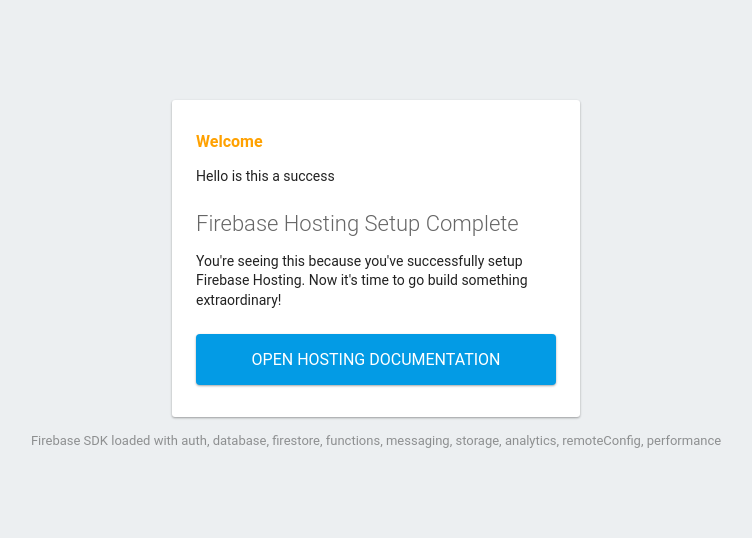
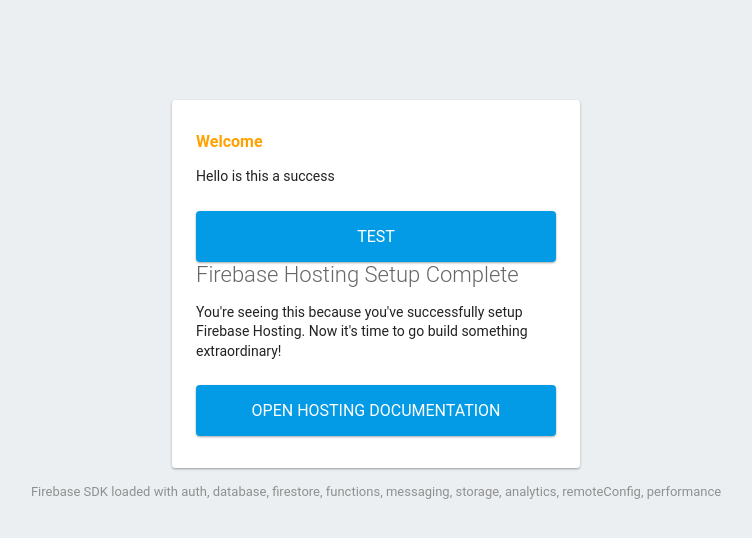
Before and after one commit to INFO-GROUP-2021/INFOPROJECT2021, a website: page public/index.html in a window 1280 px wide. Shown: the whole page, without its empty margins (264-1016 px from the left). Drawn offline with Linux system fonts and the light colour scheme; some packages are replaced by stand-ins of ours.

Commit message:
Update index.html

```diff
--- a/public/index.html
+++ b/public/index.html
@@ -42,6 +42,7 @@
     <div id="message">
       <h2>Welcome</h2>
       <p>Hello is this a success</p>
+      <a href ="/second.html">Test </a>
       <h1>Firebase Hosting Setup Complete</h1>
       <p>You're seeing this because you've successfully setup Firebase Hosting. Now it's time to go build something extraordinary!</p>
       <a target="_blank" href="https://firebase.google.com/docs/hosting/">Open Hosting Documentation</a>
```
